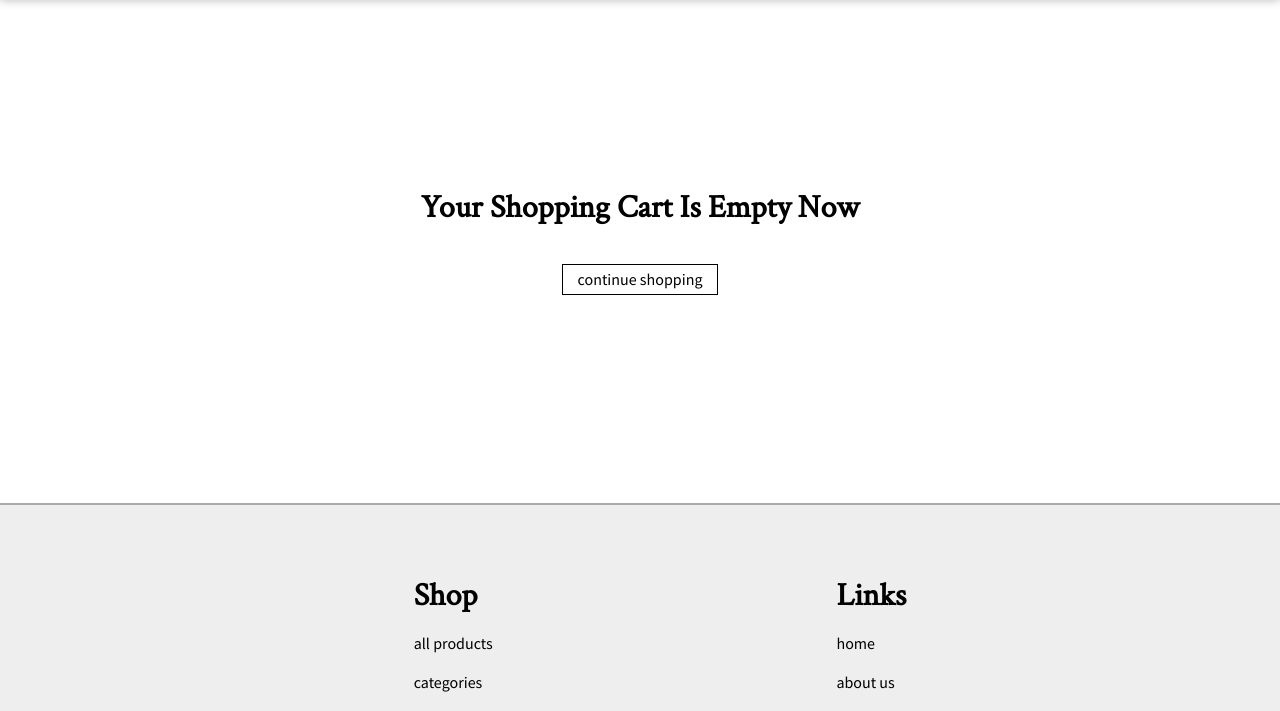
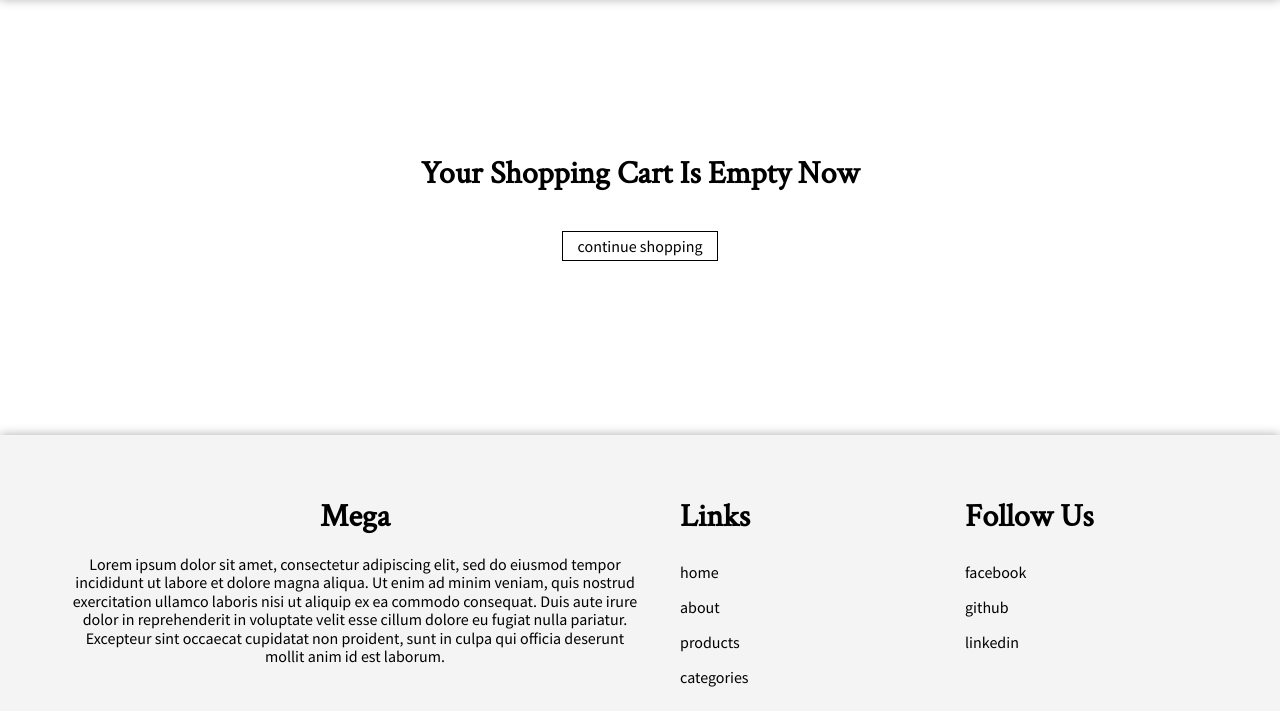
Before and after one commit to emadElnagar/django-ecommerce-app, a Django app: page /cart/cart-details in a window 1280 px wide. Shown: the part 89-800 px from the top of the page. Run offline with Django 4.2, Linux system fonts and the light colour scheme; some libraries are stand-ins or nearby versions.

Commit message:
updating footer style

```diff
--- a/project/static/css/style.css
+++ b/project/static/css/style.css
@@ -786,23 +786,29 @@ table form .add {
 
 /*========== START FOOTER ==========*/
 footer {
-  padding-top: 50px;
+  background: var(--main-bg-color);
+  padding-top: 40px;
   margin-top: 80px;
-  background: #eee;
-  border-top: 2px solid #00000049;
+  box-shadow: 0 0 10px #aaa;
 }
 footer .container {
   display: flex;
-  justify-content: space-evenly;
+  justify-content: space-between;
 }
-footer .container ul li {
-  margin-bottom: 20px;
+footer .footer-sec {
+  width: calc(100%/4);
 }
-footer .container ul li a {
-  color: #000;
+footer .info {
+  width: calc((100%/4)*2);
+}
+footer li {
+  line-height: 35px;
+}
+footer a {
+  color: var(--main-font-color);
   transition: .3s all ease;
 }
-footer .container ul li a:hover {
+footer a:hover {
   color: var(--main-color);
 }
 /*========== END FOOTER ==========*/
--- a/templates/base.html
+++ b/templates/base.html
@@ -92,22 +92,36 @@
     </main>
     <footer>
         <div class="container">
-            <div class="footer-sec">
-                <ul>
-                    <h1>shop</h1>
-                    <li>
-                        <a href="{% url 'shop:product_list' %}">all products</a>
-                    </li>
-                    <li>
-                        <a href="{% url 'shop:category_list' %}">categories</a>
-                    </li>
-                </ul>
+            <div class="footer-sec info">
+                <h1 class="text-center">mega</h1>
+                <p class="text-center">
+                    Lorem ipsum dolor sit amet, consectetur adipiscing elit,
+                    sed do eiusmod tempor incididunt ut labore et dolore magna aliqua.
+                    Ut enim ad minim veniam, quis nostrud exercitation ullamco laboris nisi ut
+                    aliquip ex ea commodo consequat. Duis aute irure dolor in reprehenderit in voluptate velit esse cillum dolore eu fugiat nulla pariatur. Excepteur sint occaecat cupidatat non proident, sunt in culpa qui officia deserunt mollit anim id est laborum.
+                </p>
             </div>
             <div class="footer-sec">
                 <ul>
                     <h1>links</h1>
                     <li><a href="/">home</a></li>
-                    <li><a href="{% url 'pages:about_view' %}">about us</a></li>
+                    <li><a href="{% url 'pages:about_view' %}">about</a></li>
+                    <li><a href="{% url 'shop:product_list' %}">products</a></li>
+                    <li><a href="{% url 'shop:category_list' %}">categories</a></li>
+                </ul>
+            </div>
+            <div class="footer-sec">
+                <ul>
+                    <h1>follow us</h1>
+                    <li>
+                      <a href="https://www.facebook.com/profile.php?id=100008372922486" target="_blank">facebook</a>
+                    </li>
+                    <li>
+                      <a href="https://github.com/emadElnagar" target="_blank">github</a>
+                    </li>
+                    <li>
+                      <a href="https://www.linkedin.com/in/emad-elnagar-23456022b/" target="_blank">linkedin</a>
+                    </li>
                 </ul>
             </div>
         </div>
```
Also changed, not shown: requirement.txt (added, +15 -0 lines).
